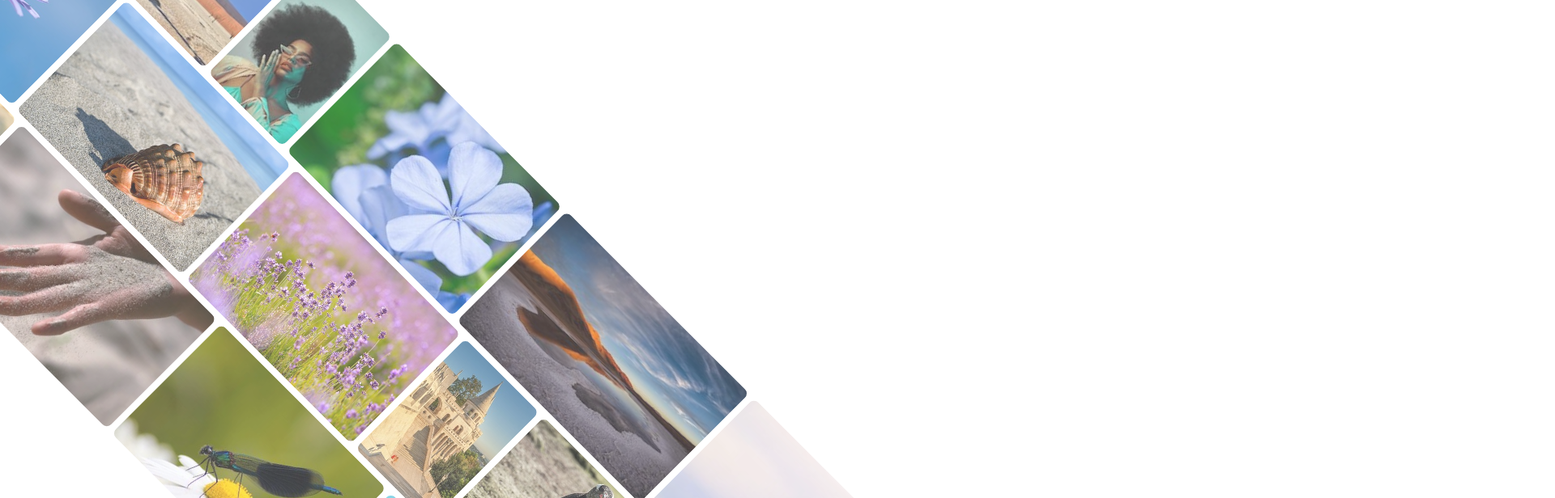
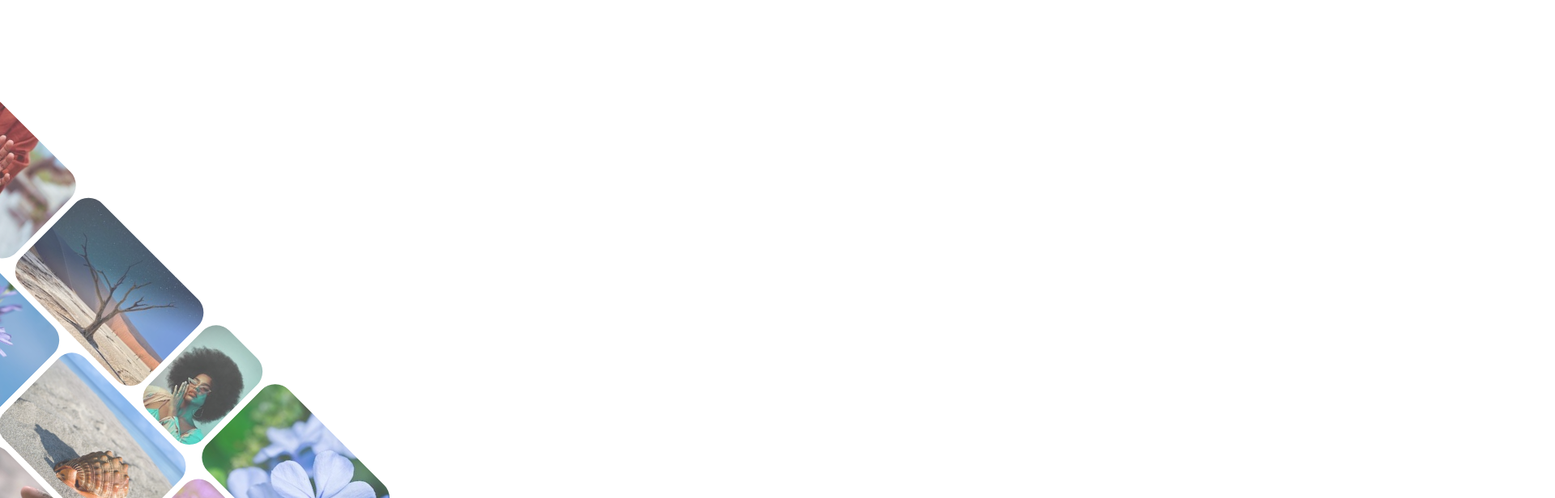
Before and after one commit to Atlas-1510/quicksnap, a React (Create React App) app: page / in a window 1280 px wide. Shown: the top 616 px of the page at 81% size, 1920 px wide, since content can reach past the window. Built offline with nearby package versions, Linux system fonts and the light colour scheme.

Commit message:
Finish design of image banner, export to component

```diff
--- a/src/App.css
+++ b/src/App.css
@@ -4,25 +4,3 @@ body,
   height: 100%;
   box-sizing: border-box;
 }
-
-.image-stack {
-  animation: slider-left 80s linear infinite;
-}
-
-@keyframes slider-left {
-  0% {
-    left: 0;
-  }
-  100% {
-    left: -50%;
-  }
-}
-
-@keyframes slider-right {
-  0% {
-    left: -50%;
-  }
-  100% {
-    left: 0;
-  }
-}
--- a/src/App.js
+++ b/src/App.js
@@ -1,95 +1,10 @@
 import "./App.css";
-
-import BGimage1 from "./images/BGimage1.jpg";
-import BGimage2 from "./images/BGimage2.jpg";
-import BGimage3 from "./images/BGimage3.jpg";
-import BGimage4 from "./images/BGimage4.jpg";
-import BGimage5 from "./images/BGimage5.jpg";
-import BGimage6 from "./images/BGimage6.jpg";
-import BGimage7 from "./images/BGimage7.jpg";
-import BGimage8 from "./images/BGimage8.jpg";
-import BGimage9 from "./images/BGimage9.jpg";
-import BGimage10 from "./images/BGimage10.jpg";
-import BGimage11 from "./images/BGimage11.jpg";
-import BGimage12 from "./images/BGimage12.jpg";
-import BGimage13 from "./images/BGimage13.jpg";
-import BGimage14 from "./images/BGimage14.jpg";
-import BGimage15 from "./images/BGimage15.jpg";
-import BGimage16 from "./images/BGimage16.jpg";
-import BGimage17 from "./images/BGimage17.jpg";
-import BGimage18 from "./images/BGimage18.jpg";
-import BGimage19 from "./images/BGimage19.jpg";
-import BGimage20 from "./images/BGimage20.png";
-import BGimage22 from "./images/BGimage22.jpg";
-import BGimage21 from "./images/BGimage21.jpg";
-import BGimage23 from "./images/BGimage23.jpg";
-
-const rowOne = [
-  BGimage1,
-  BGimage2,
-  BGimage3,
-  BGimage4,
-  BGimage5,
-  BGimage6,
-  BGimage7,
-  BGimage8,
-];
-
-const rowTwo = [
-  BGimage9,
-  BGimage10,
-  BGimage11,
-  BGimage12,
-  BGimage13,
-  BGimage14,
-  BGimage15,
-];
-
-const rowThree = [
-  BGimage16,
-  BGimage17,
-  BGimage18,
-  BGimage19,
-  BGimage20,
-  BGimage21,
-  BGimage22,
-  BGimage23,
-];
-
-function ImageSlider({ images, width }) {
-  return (
-    <div className="slider-line-one flex h-full opacity-75" style={{ width }}>
-      <div className="image-stack flex py-1 relative h-full">
-        {images.map((image, index) => (
-          <img
-            key={index}
-            className="mx-1 h-full border-0 rounded-lg"
-            src={image}
-            alt="decorative tile as part of background mosaic"
-          />
-        ))}
-      </div>
-      {/* Two sets of the same images are required for the loop illusion */}
-      <div className="image-stack flex py-1 relative h-full">
-        {images.map((image, index) => (
-          <img
-            key={index}
-            className="mx-1 h-full border-0 rounded-lg"
-            src={image}
-            alt="decorative tile as part of background mosaic"
-          />
-        ))}
-      </div>
-    </div>
-  );
-}
+import ImageBanner from "./components/ImageBanner/ImageBanner";
 
 function App() {
   return (
-    <div className="grid grid-rows-3 h-3/4 transform rotate-45 -translate-x-1/4">
-      <ImageSlider images={rowOne} width="5280px" />
-      <ImageSlider images={rowTwo} width="4832px" />
-      <ImageSlider images={rowThree} width="5808px" />
+    <div>
+      <ImageBanner />
     </div>
   );
 }
--- /dev/null
+++ b/src/components/ImageBanner/ImageBanner.css
@@ -0,0 +1,16 @@
+.imageBanner {
+  height: 450px;
+}
+
+.image-stack {
+  animation: slider-left 60s linear infinite;
+}
+
+@keyframes slider-left {
+  0% {
+    left: 0;
+  }
+  100% {
+    left: -50%;
+  }
+}
--- /dev/null
+++ b/src/components/ImageBanner/ImageBanner.js
@@ -0,0 +1,100 @@
+import React from "react";
+import "./ImageBanner.css";
+
+import BGimage1 from "../../images/BGimage1.jpg";
+import BGimage2 from "../../images/BGimage2.jpg";
+import BGimage3 from "../../images/BGimage3.jpg";
+import BGimage4 from "../../images/BGimage4.jpg";
+import BGimage5 from "../../images/BGimage5.jpg";
+import BGimage6 from "../../images/BGimage6.jpg";
+import BGimage7 from "../../images/BGimage7.jpg";
+import BGimage8 from "../../images/BGimage8.jpg";
+import BGimage9 from "../../images/BGimage9.jpg";
+import BGimage10 from "../../images/BGimage10.jpg";
+import BGimage11 from "../../images/BGimage11.jpg";
+import BGimage12 from "../../images/BGimage12.jpg";
+import BGimage13 from "../../images/BGimage13.jpg";
+import BGimage14 from "../../images/BGimage14.jpg";
+import BGimage15 from "../../images/BGimage15.jpg";
+import BGimage16 from "../../images/BGimage16.jpg";
+import BGimage17 from "../../images/BGimage17.jpg";
+import BGimage18 from "../../images/BGimage18.jpg";
+import BGimage19 from "../../images/BGimage19.jpg";
+import BGimage20 from "../../images/BGimage20.png";
+import BGimage22 from "../../images/BGimage22.jpg";
+import BGimage21 from "../../images/BGimage21.jpg";
+import BGimage23 from "../../images/BGimage23.jpg";
+
+const rowOne = [
+  BGimage1,
+  BGimage2,
+  BGimage3,
+  BGimage4,
+  BGimage5,
+  BGimage6,
+  BGimage7,
+  BGimage8,
+];
+
+const rowTwo = [
+  BGimage9,
+  BGimage10,
+  BGimage11,
+  BGimage12,
+  BGimage13,
+  BGimage14,
+  BGimage15,
+];
+
+const rowThree = [
+  BGimage16,
+  BGimage17,
+  BGimage18,
+  BGimage19,
+  BGimage20,
+  BGimage21,
+  BGimage22,
+  BGimage23,
+];
+
+function ImageSlider({ images, width }) {
+  return (
+    <div className="slider-line-one flex h-full opacity-75" style={{ width }}>
+      <div className="image-stack flex py-1 relative h-full">
+        {images.map((image, index) => (
+          <img
+            key={index}
+            className="mx-1 h-full border-0 rounded-3xl"
+            src={image}
+            alt="decorative tile as part of background mosaic"
+          />
+        ))}
+      </div>
+      {/* Two sets of the same images are required for the loop illusion */}
+      <div className="image-stack flex py-1 relative h-full">
+        {images.map((image, index) => (
+          <img
+            key={index}
+            className="mx-1 h-full border-0 rounded-3xl"
+            src={image}
+            alt="decorative tile as part of background mosaic"
+          />
+        ))}
+      </div>
+    </div>
+  );
+}
+
+function ImageBanner() {
+  return (
+    <div className="absolute h-full w-full overflow-hidden">
+      <div className="imageBanner relative grid grid-rows-3 transform rotate-45 top-1/3 -left-1/4 lg:top-2/3">
+        <ImageSlider images={rowOne} width="3148px" />
+        <ImageSlider images={rowTwo} width="2880px" />
+        <ImageSlider images={rowThree} width="3456px" />
+      </div>
+    </div>
+  );
+}
+
+export default ImageBanner;
```
